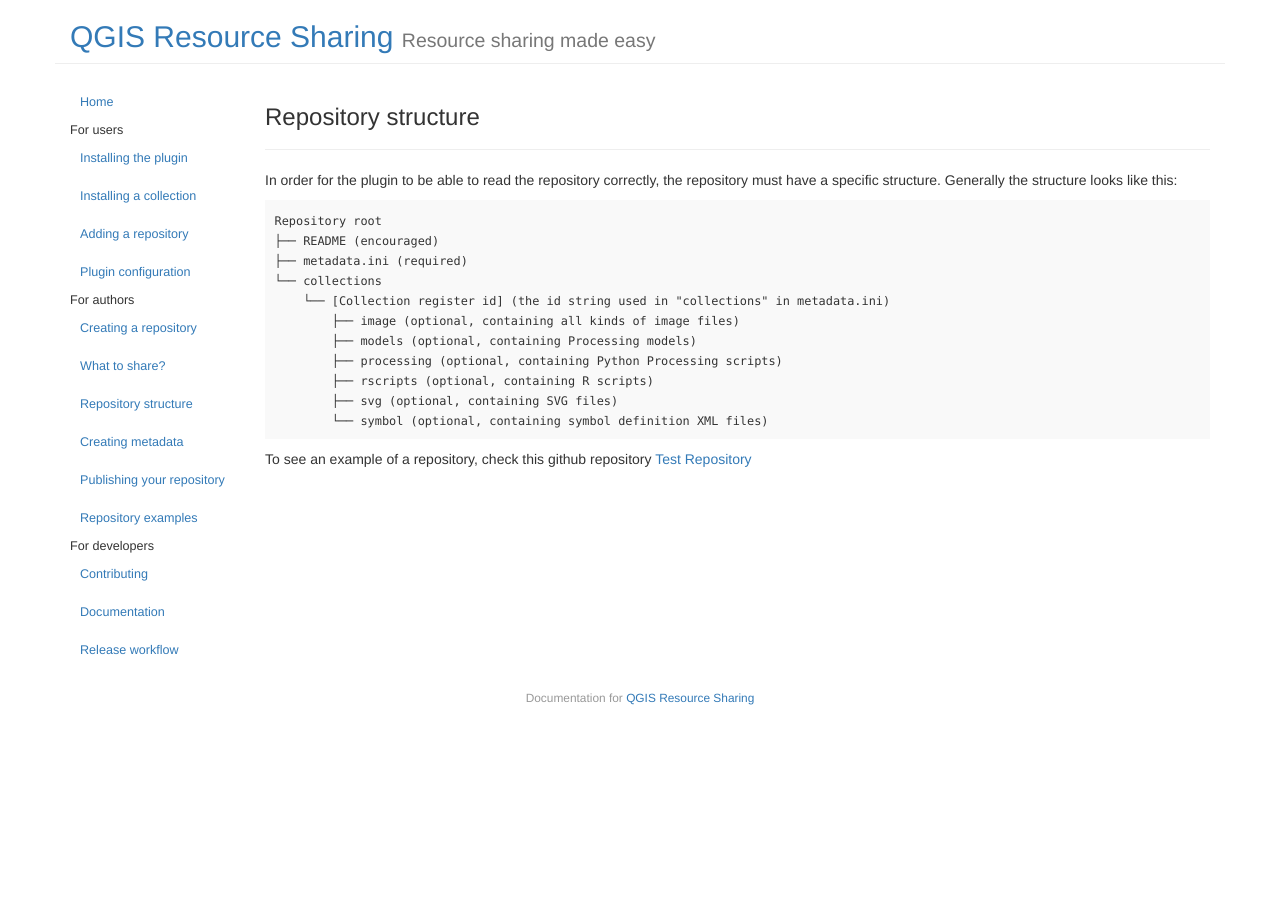
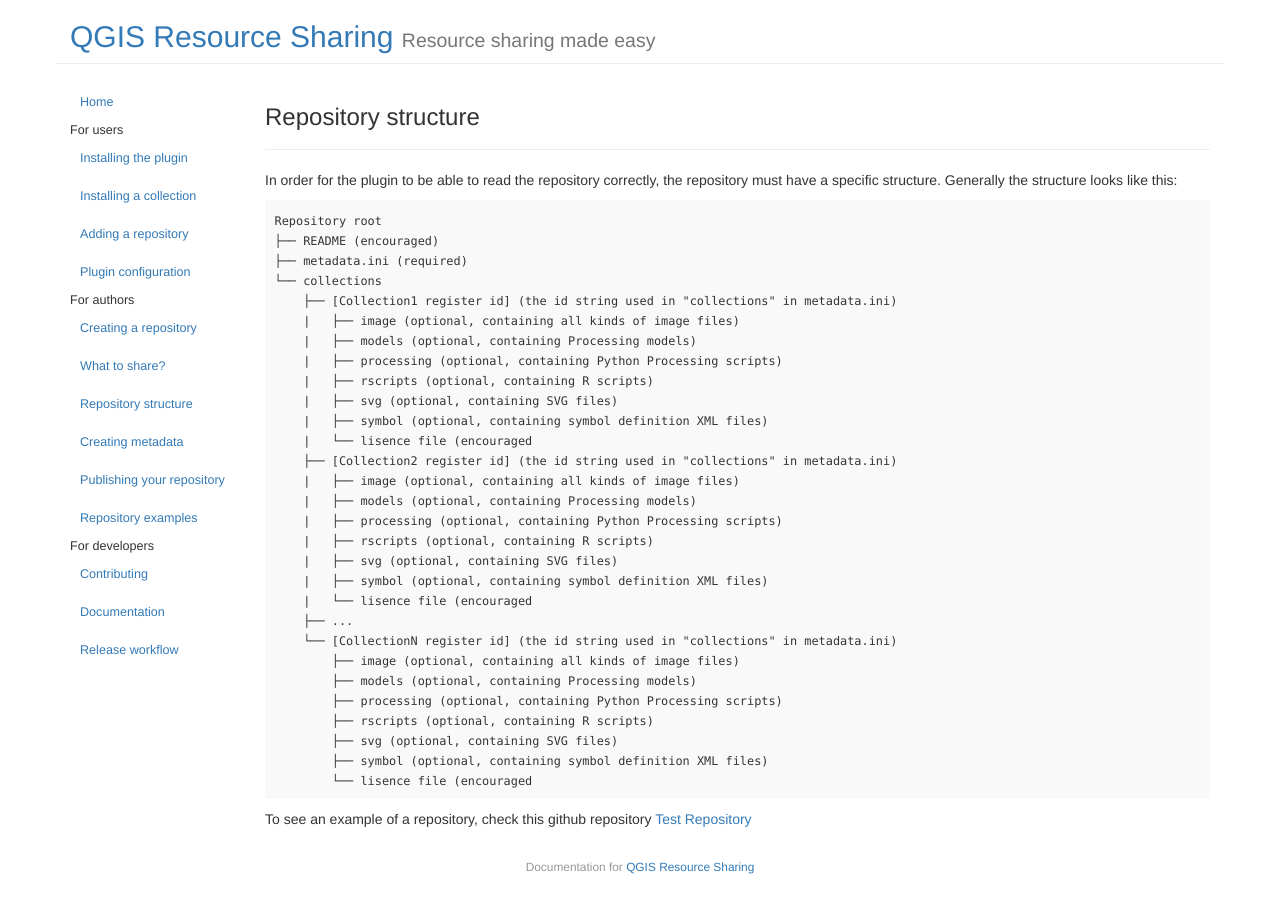
Before and after one commit to QGIS-Contribution/QGIS-ResourceSharing, a Jekyll site: the page built from _posts/2016-07-22-repository-structure.md, in a window 1280 px wide. Built offline with Jekyll 4.4.1, drawn with Linux system fonts in a browser that asks for light colours.

Commit message:
Illustration update

```diff
--- a/_posts/2016-07-22-repository-structure.md
+++ b/_posts/2016-07-22-repository-structure.md
@@ -14,12 +14,30 @@
     ├── README (encouraged)
     ├── metadata.ini (required)
     └── collections
-        └── [Collection register id] (the id string used in "collections" in metadata.ini)
+        ├── [Collection1 register id] (the id string used in "collections" in metadata.ini)
+        |   ├── image (optional, containing all kinds of image files)
+        |   ├── models (optional, containing Processing models)
+        |   ├── processing (optional, containing Python Processing scripts)
+        |   ├── rscripts (optional, containing R scripts)
+        |   ├── svg (optional, containing SVG files)
+        |   ├── symbol (optional, containing symbol definition XML files)
+        |   └── lisence file (encouraged
+        ├── [Collection2 register id] (the id string used in "collections" in metadata.ini)
+        |   ├── image (optional, containing all kinds of image files)
+        |   ├── models (optional, containing Processing models)
+        |   ├── processing (optional, containing Python Processing scripts)
+        |   ├── rscripts (optional, containing R scripts)
+        |   ├── svg (optional, containing SVG files)
+        |   ├── symbol (optional, containing symbol definition XML files)
+        |   └── lisence file (encouraged
+        ├── ...
+        └── [CollectionN register id] (the id string used in "collections" in metadata.ini)
             ├── image (optional, containing all kinds of image files)
             ├── models (optional, containing Processing models)
             ├── processing (optional, containing Python Processing scripts)
             ├── rscripts (optional, containing R scripts)
             ├── svg (optional, containing SVG files)
-            └── symbol (optional, containing symbol definition XML files)
+            ├── symbol (optional, containing symbol definition XML files)
+            └── lisence file (encouraged
 
 To see an example of a repository, check this github repository [Test Repository](https://github.com/akbargumbira/qgis_resources_data/)
```
